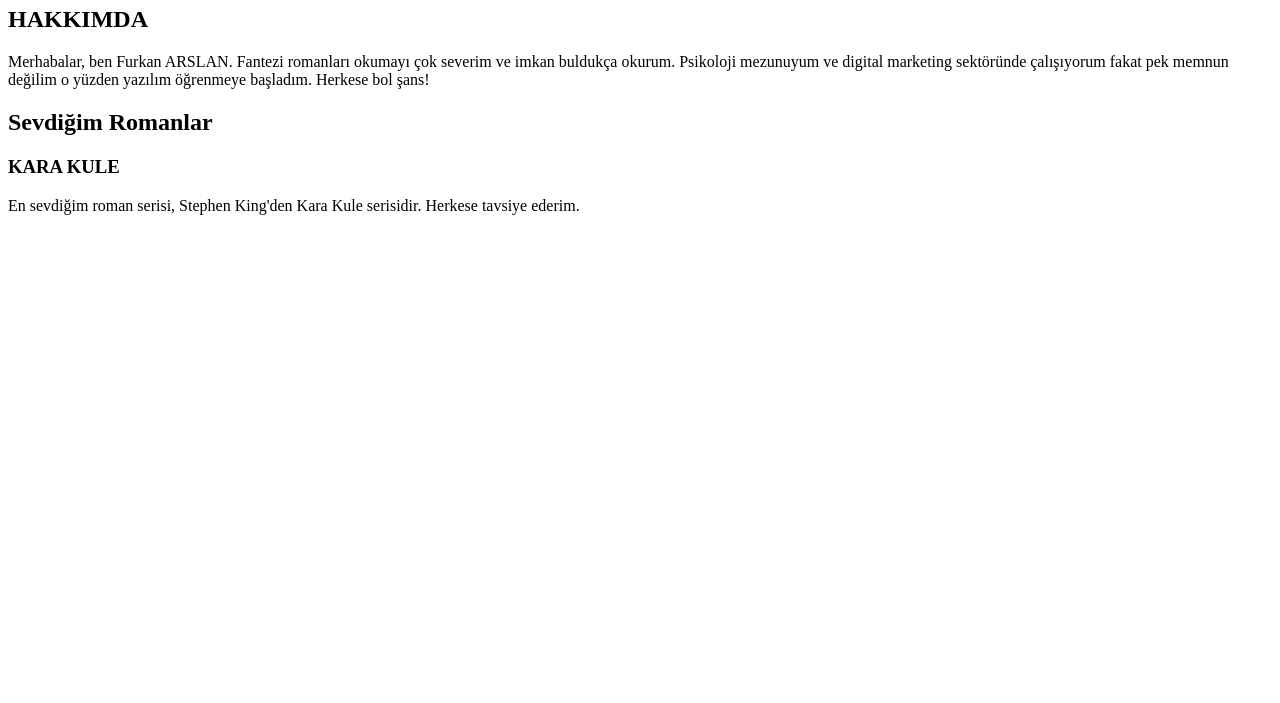
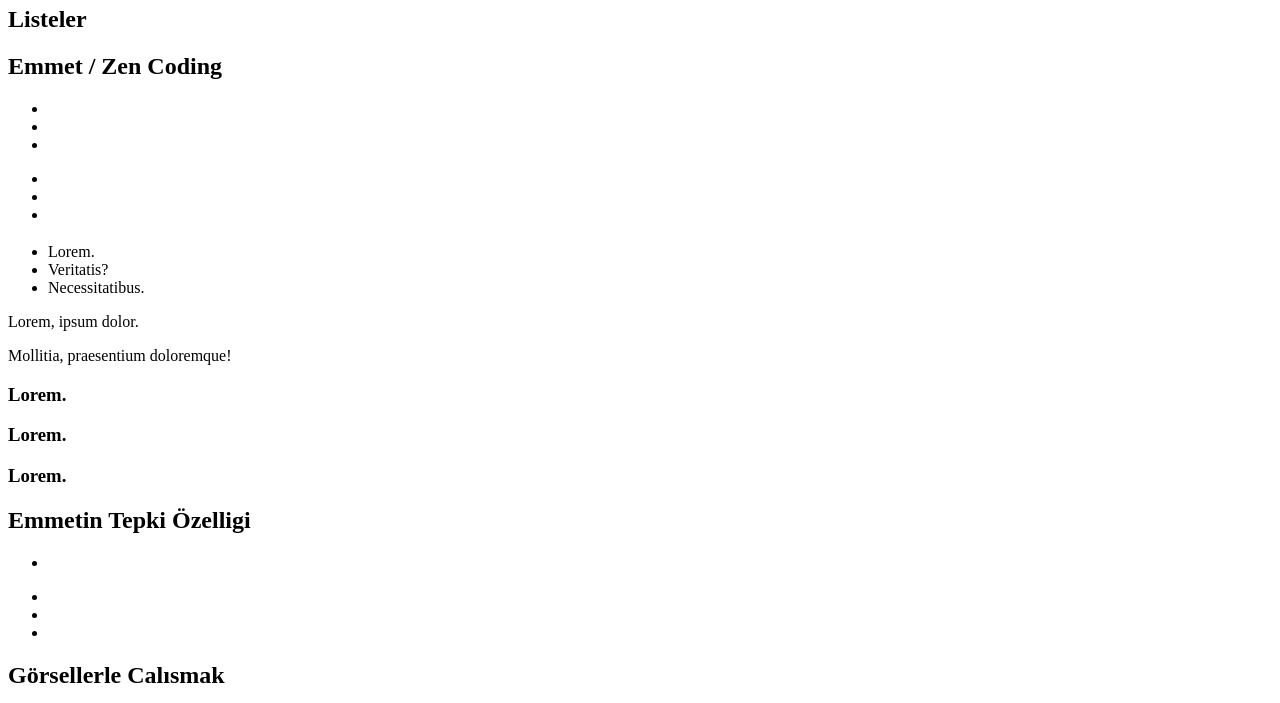
Before and after one commit to FurkanArslan96/kodluyoruz-html--dev, a plain HTML site: page index.html in a window 1280 px wide. Shown: the part 60-763 px from the top of the page. Drawn offline with Linux system fonts and the light colour scheme.

Commit message:
HTML second lesson

```diff
--- a/index.html
+++ b/index.html
@@ -1,9 +1,109 @@
-<h1>FURKAN ARSLAN</h1>
+<h1>HTML</h1>
 
-<!-- Head kısmı şuan için boş, ileri de bir şeyler ekleyecegim -->
-<h2>HAKKIMDA</h2>
-<p>Merhabalar, ben Furkan ARSLAN. Fantezi romanları okumayı çok severim ve imkan buldukça okurum. Psikoloji mezunuyum ve digital marketing sektöründe çalışıyorum fakat pek memnun değilim o yüzden yazılım  öğrenmeye başladım. Herkese bol şans!</p>
-<h2>Sevdiğim Romanlar</h2>
+<h2>Listeler</h2>
+<!--
+    Sıralı Listeler- -> 1, 2, 3, ordered list ? -> ol
+    Sıralı Olmayan Listeler -> *, *, *, unordered list ? -> ul
+    -> list item -> li
+-->
 
-<h3>KARA KULE</h3>
-<p>En sevdiğim roman serisi, Stephen King'den Kara Kule serisidir. Herkese tavsiye ederim.</p>
+<h2>Emmet / Zen Coding</h2>
+<!--
+    Etiket isimlerini direk verebiliyoruz
+    + kardes öge
+    > icinde öge
+    ^ yukarı cik ve öge olustur
+    * carp -> p*3
+    $  -> otomatik artan değerleri ifade etmek için
+    lorem ??? -> cokk uzun yazı
+    lorem4 -> 4 kelimelik lorem üret.
+    . -> class
+    # -> id
+
+-->
+
+<!-- h1+h2+h3+h4+h5 -->
+<!-- p*3 -->
+<p></p>
+<p></p>
+<p></p>
+<!-- ul>li*3 -->
+<ul>
+    <li></li>
+    <li></li>
+    <li></li>
+</ul>
+<!-- ul>li*3^p*2+h3 -->
+<ul>
+    <li></li>
+    <li></li>
+    <li></li>
+</ul>
+<p></p>
+<p></p>
+<h3></h3>
+<!-- ul>li*3>lorem1^^p*2>lorem3^h3>lorem1 -->
+<ul>
+    <li>Lorem.</li>
+    <li>Veritatis?</li>
+    <li>Necessitatibus.</li>
+</ul>
+<p>Lorem, ipsum dolor.</p>
+<p>Mollitia, praesentium doloremque!</p>
+<h3>Lorem.</h3>
+
+<h3 class="deneme">Lorem.</h3> <!-- h3.deneme>lorem1 -Boşluksuz -->
+<h3 id="idolussun">Lorem.</h3> <!-- h3#idolussun>lorem1 -->
+
+<h2>Emmetin Tepki Özelligi</h2>
+
+<ul>
+    <li class="tepki"></li>
+</ul>
+
+<!-- ul>.tepki*3 -->
+
+<ul>
+    <li class="tepki"></li>
+    <li class="tepki"></li>
+    <li class="tepki"></li>
+</ul>
+
+<h2>Görsellerle Calısmak</h2>
+<!-- img-> image, src-> source, alt-> alternative text-->
+<!-- Copy img address not link address
+Kullanacagın dosyaları her zaman proje klasörünün içine koy!
+Width- Genişlik Attribuute, Height att
+-->
+<!-- Görsele Link Vermek
+Görsele link vermek için imgtag'i a taginin içerisinde kullanılır. Yönlendirilmek istenen yerin URL'i a taginin href özelliğine yazılır. Görsel ise a taginin açıklama kısmına eklenir.
+
+<a href="default.asp">
+  <img src="smiley.gif" alt="HTML tutorial" style="width:42px;height:42px;">
+</a>
+Buradan örneği inceleyebilirsiniz.
+
+map ve area
+Görselleriniz hyperlink atamanız durumunda görselin tüm alanı link alanı haline dönüşecektir. Görselin herhangi bir yerine tıklanılması durumunda görsel sizi tanımlanan bağlantıya gönderecektir. <img> etiketleri için kullanılan <map> ve <area> etiketleri ile resmin içindeki koordinatlarla belirlediğimiz bir alanı sadece link haline getirebiliriz. Eklediğimiz <area> etiketi kadar belirlenen alanı bir resim üzerinden birçok bağlantıya link verebiliriz.
+
+Örneğin Instagram'da bazı satıcılarda gördüğünüz bir insan fotoğraf üzerinde pantolon ve ayakkabının ürün linklerini ayrı ayrı vermek isterseniz kullanabilirsiniz.
+
+<html>
+<body>
+<img src="workplace.jpg" alt="Workplace" usemap="#workmap" width="400" height="379">
+
+<map name="workmap">
+ <area shape="rect" coords="34,44,270,350" alt="Computer" href="computer.htm">
+ <area shape="rect" coords="290,172,333,250" alt="Phone" href="phone.htm">
+ <area shape="circle" coords="337,300,44" alt="Cup of coffee" href="coffee.htm">
+</map>
+</body>
+</html> -->
+
+<img width="200" height="300" src="https://assets.ubuntu.com/v1/700a384c-Centos-logo-light.svg" alt="Ubuntu Görseli">
+
+<img src="https://img-s2.onedio.com/id-53f48ff0d8f998bb6692467f/rev-0/raw/s-3d87398ccaf5042f940c33ec0f5f43934066e764.jpg" alt="Witch king">
+
+<img src="https://picsum.photos/500/300" alt=""> <!-- 500 Genişlik, 300 Uzunluk, değistirilebilir-->
+
+<img src="Images/Eda.PNG" alt="Sevgilim">
```
Also changed, not shown: Images/Eda.PNG (added).
